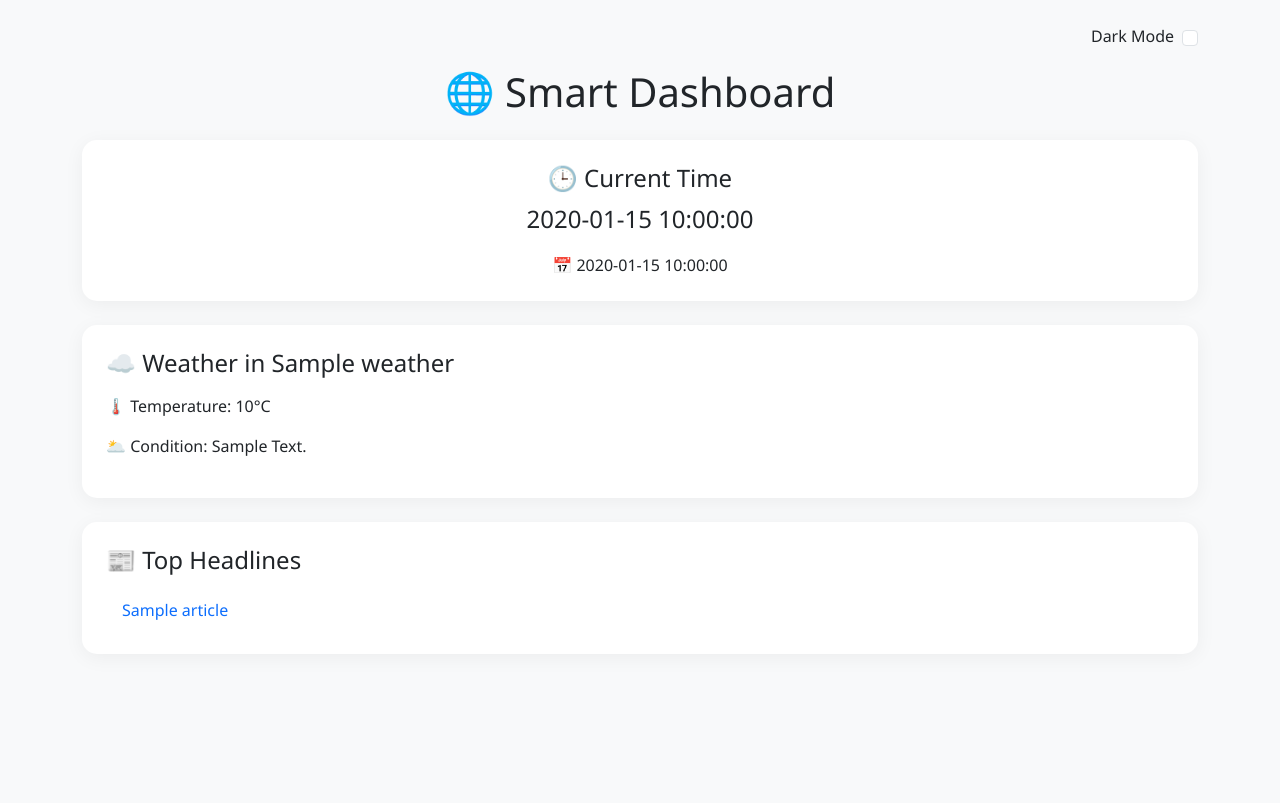
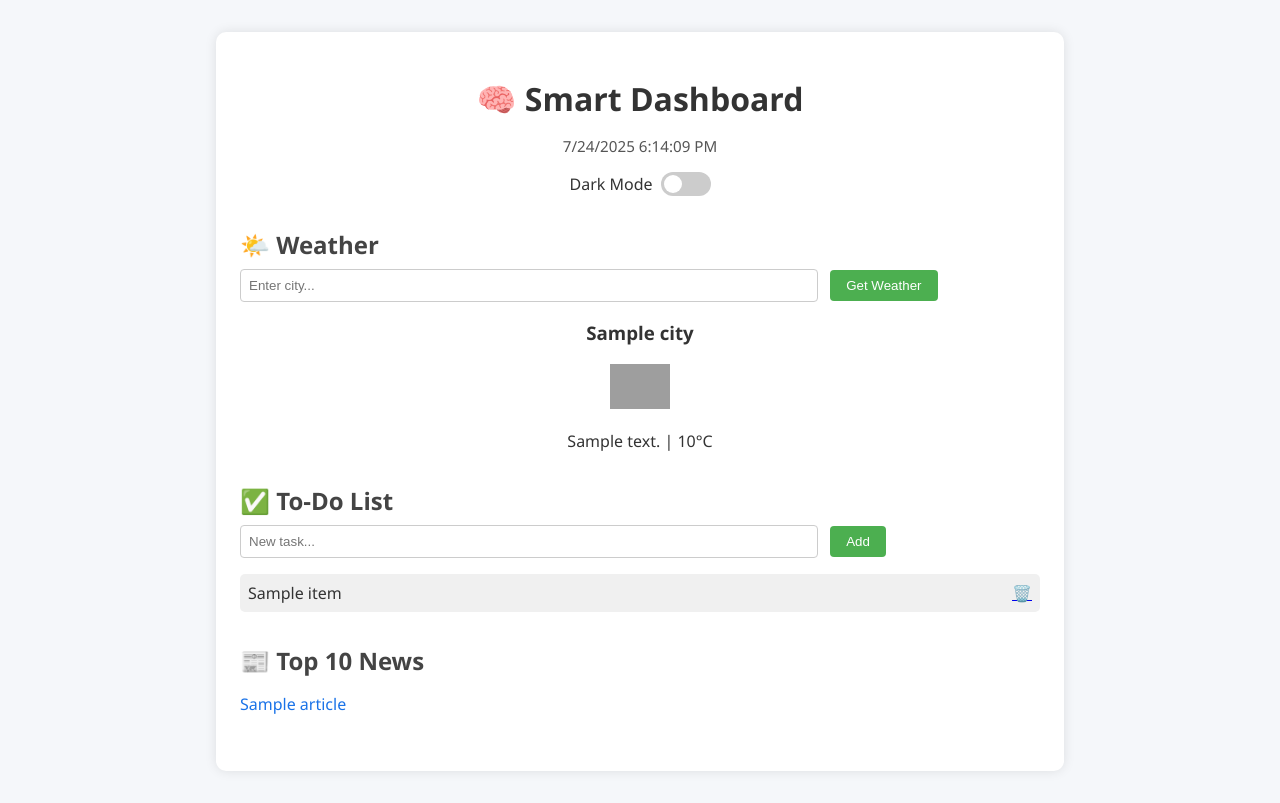
Before and after one commit to CodeyBite/smart-dashboard, a Flask app: template templates/index.html in a window 1280 px wide. Before the commit the page ends 620 px from the top, so only its background shows below. Run offline with Flask 3, Linux system fonts and the light colour scheme; the template is opened without the code that fills it: most values are stand-ins (such as "Sample title", 1, 10 or a date in 2020); grey boxes are pictures that could not be loaded.

Commit message:
Final working version with dark mode, live clock, news, to-do list, and user-input weather

```diff
--- a/app.py
+++ b/app.py
@@ -1,48 +1,65 @@
-from flask import Flask, render_template, request
+from flask import Flask, render_template, request, redirect, url_for
 import requests
 import os
 from dotenv import load_dotenv
-from datetime import datetime
-import pytz
 
-# Load environment variables
 load_dotenv()
 
 app = Flask(__name__)
 
-@app.route("/")
+# Store to-do items in memory (will reset on restart)
+todo_items = []
+
+@app.route("/", methods=["GET", "POST"])
 def home():
-    # Weather Section
-    weather_api_key = os.getenv("WEATHER_API_KEY")
-    city = "Mumbai"  # Default city
-    weather_data = None
+    weather = None
+    error = None
 
-    if weather_api_key:
-        weather_url = f"https://api.openweathermap.org/data/2.5/weather?q={city}&appid={weather_api_key}&units=metric"
-        response = requests.get(weather_url)
-        if response.status_code == 200:
-            weather_data = response.json()
+    if request.method == "POST":
+        city = request.form.get("city")
+        if city:
+            weather_api = os.getenv("WEATHER_API_KEY")
+            weather_url = f"https://api.openweathermap.org/data/2.5/weather?q={city}&appid={weather_api}&units=metric"
 
-    # Time Section (India Time)
-    india_timezone = pytz.timezone("Asia/Kolkata")
-    india_time = datetime.now(india_timezone).strftime("%I:%M %p")
-    india_date = datetime.now(india_timezone).strftime("%A, %d %B %Y")
+            response = requests.get(weather_url)
+            if response.status_code == 200:
+                data = response.json()
+                weather = {
+                    "city": data["name"],
+                    "temp": data["main"]["temp"],
+                    "description": data["weather"][0]["description"].title(),
+                    "icon": data["weather"][0]["icon"]
+                }
+            else:
+                error = "City not found."
 
-    # News Section
-    news_api_key = os.getenv("NEWS_API_KEY")
+    # Get top 10 news headlines
+    news_api = os.getenv("NEWS_API_KEY")
+    news_url = f"https://newsapi.org/v2/top-headlines?country=in&pageSize=10&apiKey={news_api}"
     articles = []
-    if news_api_key:
-        news_url = f"https://newsapi.org/v2/top-headlines?country=in&apiKey={news_api_key}"
+
+    try:
         news_response = requests.get(news_url)
         if news_response.status_code == 200:
-            data = news_response.json()
-            articles = data.get("articles", [])[:10]  # Get top 10
+            news_data = news_response.json()
+            articles = news_data.get("articles", [])[:10]
+    except:
+        articles = []
 
-    return render_template("index.html",
-                           weather=weather_data,
-                           time=india_time,
-                           date=india_date,
-                           articles=articles)
+    return render_template("index.html", weather=weather, error=error, articles=articles, todo_items=todo_items)
+
+@app.route("/add", methods=["POST"])
+def add():
+    item = request.form.get("todo")
+    if item:
+        todo_items.append(item)
+    return redirect(url_for("home"))
+
+@app.route("/delete/<int:index>")
+def delete(index):
+    if 0 <= index < len(todo_items):
+        del todo_items[index]
+    return redirect(url_for("home"))
 
 if __name__ == "__main__":
     app.run(host='0.0.0.0', port=10000)
--- a/static/script.js
+++ b/static/script.js
@@ -1,10 +1,9 @@
-// Time Updater
+// Live Time Updater
 function updateTime() {
-    const now = new Date();
-    const timeStr = now.toLocaleTimeString();
-    const dateStr = now.toLocaleDateString();
-    document.getElementById("time").innerText = timeStr;
-    document.getElementById("date").innerText = dateStr;
+  const now = new Date();
+  const timeString = now.toLocaleTimeString();
+  const dateString = now.toLocaleDateString();
+  document.getElementById('datetime').textContent = `${dateString} ${timeString}`;
 }
 setInterval(updateTime, 1000);
 updateTime(); // Initial call
@@ -13,18 +12,51 @@ updateTime(); // Initial call
 const toggle = document.getElementById("darkModeToggle");
 const body = document.body;
 
-// Load saved theme
 if (localStorage.getItem("theme") === "dark") {
-    body.classList.add("dark-mode");
-    toggle.checked = true;
+  body.classList.add("dark");
+  toggle.checked = true;
 }
 
 toggle.addEventListener("change", () => {
-    if (toggle.checked) {
-        body.classList.add("dark-mode");
-        localStorage.setItem("theme", "dark");
+  if (toggle.checked) {
+    body.classList.add("dark");
+    localStorage.setItem("theme", "dark");
+  } else {
+    body.classList.remove("dark");
+    localStorage.setItem("theme", "light");
+  }
+});
+
+// To-do Add
+document.querySelector('#todo-form').addEventListener('submit', async (e) => {
+  e.preventDefault();
+  const taskInput = document.getElementById('todo-input');
+  const task = taskInput.value.trim();
+
+  if (task) {
+    const res = await fetch('/add', {
+      method: 'POST',
+      headers: { 'Content-Type': 'application/json' },
+      body: JSON.stringify({ task }),
+    });
+
+    if (res.ok) {
+      location.reload();
     } else {
-        body.classList.remove("dark-mode");
-        localStorage.setItem("theme", "light");
+      alert("Failed to add task.");
     }
+  }
 });
+
+// To-do Delete
+document.querySelectorAll('.delete-btn').forEach(btn => {
+  btn.addEventListener('click', async () => {
+    const id = btn.dataset.id;
+    const res = await fetch(`/delete/${id}`, { method: 'POST' });
+    if (res.ok) {
+      location.reload();
+    } else {
+      alert("Failed to delete task.");
+    }
+  });
+});
--- a/static/style.css
+++ b/static/style.css
@@ -1,42 +1,180 @@
-body {
+/* Reset and Base */
+body, html {
+  margin: 0;
+  padding: 0;
   font-family: 'Segoe UI', sans-serif;
-  background-color: #f8f9fa;
-  color: #212529;
-  transition: background-color 0.3s ease, color 0.3s ease;
+  transition: background 0.3s, color 0.3s;
 }
 
-.dark-mode {
+body {
+  background-color: #f5f7fa;
+  color: #333;
+}
+
+.container {
+  max-width: 800px;
+  margin: 2rem auto;
+  padding: 1.5rem;
+  background: #fff;
+  box-shadow: 0 0 12px rgba(0,0,0,0.1);
+  border-radius: 10px;
+}
+
+/* Header */
+header {
+  text-align: center;
+  margin-bottom: 2rem;
+}
+
+h1 {
+  font-size: 2rem;
+  margin-bottom: 0.3rem;
+}
+
+#datetime {
+  font-size: 0.95rem;
+  color: #555;
+}
+
+.dark-mode-toggle {
+  margin-top: 1rem;
+  display: flex;
+  justify-content: center;
+  align-items: center;
+  gap: 0.5rem;
+}
+
+.switch {
+  position: relative;
+  display: inline-block;
+  width: 50px;
+  height: 24px;
+}
+
+.switch input {
+  opacity: 0;
+  width: 0;
+  height: 0;
+}
+
+.slider {
+  position: absolute;
+  cursor: pointer;
+  top: 0; left: 0;
+  right: 0; bottom: 0;
+  background-color: #ccc;
+  transition: 0.3s;
+  border-radius: 24px;
+}
+
+.slider:before {
+  position: absolute;
+  content: "";
+  height: 18px;
+  width: 18px;
+  left: 3px;
+  bottom: 3px;
+  background-color: white;
+  transition: 0.3s;
+  border-radius: 50%;
+}
+
+input:checked + .slider {
+  background-color: #66bb6a;
+}
+
+input:checked + .slider:before {
+  transform: translateX(26px);
+}
+
+/* Sections */
+section {
+  margin-bottom: 2rem;
+}
+
+h2 {
+  margin-bottom: 0.5rem;
+  color: #444;
+}
+
+/* Weather */
+.weather-section form input,
+.todo-section form input {
+  padding: 0.5rem;
+  width: 70%;
+  border: 1px solid #ccc;
+  border-radius: 4px;
+}
+
+.weather-section form button,
+.todo-section form button {
+  padding: 0.5rem 1rem;
+  margin-left: 0.5rem;
+  background-color: #4caf50;
+  color: white;
+  border: none;
+  border-radius: 4px;
+  cursor: pointer;
+}
+
+.weather-info {
+  margin-top: 1rem;
+  text-align: center;
+}
+
+.weather-info img {
+  width: 60px;
+}
+
+.error {
+  color: red;
+}
+
+/* To-Do */
+.todo-section ul {
+  list-style: none;
+  padding-left: 0;
+}
+
+.todo-section li {
+  background: #f0f0f0;
+  margin-bottom: 0.5rem;
+  padding: 0.5rem;
+  border-radius: 5px;
+  display: flex;
+  justify-content: space-between;
+  align-items: center;
+}
+
+/* News */
+.news-section ul {
+  list-style: none;
+  padding-left: 0;
+}
+
+.news-section li {
+  margin-bottom: 0.5rem;
+}
+
+.news-section a {
+  text-decoration: none;
+  color: #1a73e8;
+}
+
+.news-section a:hover {
+  text-decoration: underline;
+}
+
+/* Dark Mode */
+body.dark {
   background-color: #121212;
   color: #f1f1f1;
 }
 
-.card {
-  border: none;
-  border-radius: 15px;
-  box-shadow: 0 4px 20px rgba(0, 0, 0, 0.05);
+body.dark .container {
+  background: #1e1e1e;
 }
 
-.dark-mode .card {
-  background-color: #1e1e1e;
-  color: #f1f1f1;
+body.dark a {
+  color: #90caf9;
 }
-
-.toggle-container {
-  display: flex;
-  align-items: center;
-  justify-content: flex-end;
-  margin-bottom: 20px;
-}
-
-.form-check-input:checked {
-  background-color: #0d6efd;
-  border-color: #0d6efd;
-}
-
-a {
-  text-decoration: none;
-}
-
-a:hover {
-  text-decoration: underline;
-}
--- a/templates/index.html
+++ b/templates/index.html
@@ -1,105 +1,72 @@
 <!DOCTYPE html>
 <html lang="en">
 <head>
-  <meta charset="UTF-8">
+  <meta charset="UTF-8" />
+  <meta name="viewport" content="width=device-width, initial-scale=1.0"/>
   <title>Smart Dashboard</title>
-  <meta name="viewport" content="width=device-width, initial-scale=1">
+  <link rel="stylesheet" href="{{ url_for('static', filename='style.css') }}">
+</head>
+<body>
+  <div class="container">
+    <header>
+      <h1>🧠 Smart Dashboard</h1>
+      <p id="datetime"></p>
+      <div class="dark-mode-toggle">
+        <span>Dark Mode</span>
+        <label class="switch">
+          <input type="checkbox" id="darkToggle">
+          <span class="slider"></span>
+        </label>
+      </div>
+    </header>
 
-  <!-- Bootstrap 5 CSS -->
-  <link href="https://cdn.jsdelivr.net/npm/bootstrap@5.3.0/dist/css/bootstrap.min.css" rel="stylesheet">
+    <section class="weather-section">
+      <h2>🌤️ Weather</h2>
+      <form method="POST" action="/">
+        <input type="text" name="city" placeholder="Enter city..." required />
+        <button type="submit">Get Weather</button>
+      </form>
+      {% if weather %}
+        <div class="weather-info">
+          <h3>{{ weather.city }}</h3>
+          <img src="https://openweathermap.org/img/wn/{{ weather.icon }}@2x.png" alt="icon">
+          <p>{{ weather.description }} | {{ weather.temp }}°C</p>
+        </div>
+      {% elif error %}
+        <p class="error">{{ error }}</p>
+      {% endif %}
+    </section>
 
-  <style>
-    body {
-      font-family: 'Segoe UI', sans-serif;
-      background-color: #f8f9fa;
-      color: #212529;
-      transition: background-color 0.3s ease, color 0.3s ease;
-    }
-    .dark-mode {
-      background-color: #121212;
-      color: #f1f1f1;
-    }
-    .card {
-      border: none;
-      border-radius: 15px;
-      box-shadow: 0 4px 20px rgba(0, 0, 0, 0.05);
-    }
-    .dark-mode .card {
-      background-color: #1e1e1e;
-      color: #f1f1f1;
-    }
-    .toggle-container {
-      display: flex;
-      align-items: center;
-      justify-content: flex-end;
-      margin-bottom: 20px;
-    }
-    .form-check-input:checked {
-      background-color: #0d6efd;
-      border-color: #0d6efd;
-    }
-    a {
-      text-decoration: none;
-    }
-    a:hover {
-      text-decoration: underline;
-    }
-  </style>
-</head>
-<body class="container py-4">
+    <section class="todo-section">
+      <h2>✅ To-Do List</h2>
+      <form method="POST" action="/add">
+        <input type="text" name="todo" placeholder="New task..." required />
+        <button type="submit">Add</button>
+      </form>
+      <ul>
+        {% for item in todo_items %}
+          <li>
+            {{ item }}
+            <a href="/delete/{{ loop.index0 }}">🗑️</a>
+          </li>
+        {% endfor %}
+      </ul>
+    </section>
 
-  <div class="toggle-container">
-    <label class="form-check-label me-2" for="darkModeSwitch">Dark Mode</label>
-    <input class="form-check-input" type="checkbox" id="darkModeSwitch">
+    <section class="news-section">
+      <h2>📰 Top 10 News</h2>
+      {% if articles %}
+        <ul>
+          {% for article in articles %}
+            <li><a href="{{ article.url }}" target="_blank">{{ article.title }}</a></li>
+          {% endfor %}
+        </ul>
+      {% else %}
+        <p>No news available.</p>
+      {% endif %}
+    </section>
   </div>
 
-  <h1 class="mb-4 text-center">🌐 Smart Dashboard</h1>
-
-  <!-- Time and Date -->
-  <div class="card mb-4 p-4 text-center">
-    <h4 class="mb-2">🕒 Current Time</h4>
-    <p class="fs-4">{{ time }}</p>
-    <p class="mb-0">📅 {{ date }}</p>
-  </div>
-
-  <!-- Weather Info -->
-  {% if weather %}
-  <div class="card mb-4 p-4">
-    <h4 class="mb-3">☁️ Weather in {{ weather.name }}</h4>
-    <p>🌡️ Temperature: {{ weather.main.temp }}°C</p>
-    <p>🌥️ Condition: {{ weather.weather[0].description.title() }}</p>
-  </div>
-  {% else %}
-  <div class="card mb-4 p-4">
-    <p>⚠️ Weather data not available.</p>
-  </div>
-  {% endif %}
-
-  <!-- Top News -->
-  {% if articles %}
-  <div class="card p-4 mb-4">
-    <h4 class="mb-3">📰 Top Headlines</h4>
-    <ul class="list-group list-group-flush">
-      {% for article in articles %}
-        <li class="list-group-item bg-transparent border-0">
-          <a href="{{ article.url }}" target="_blank" class="text-primary">{{ article.title }}</a>
-        </li>
-      {% endfor %}
-    </ul>
-  </div>
-  {% else %}
-  <div class="card mb-4 p-4">
-    <p>⚠️ No news articles available.</p>
-  </div>
-  {% endif %}
-
-  <!-- Bootstrap & JS -->
-  <script>
-    const darkToggle = document.getElementById('darkModeSwitch');
-    darkToggle.addEventListener('change', () => {
-      document.body.classList.toggle('dark-mode');
-    });
-  </script>
   <script src="{{ url_for('static', filename='script.js') }}"></script>
 </body>
 </html>
```
